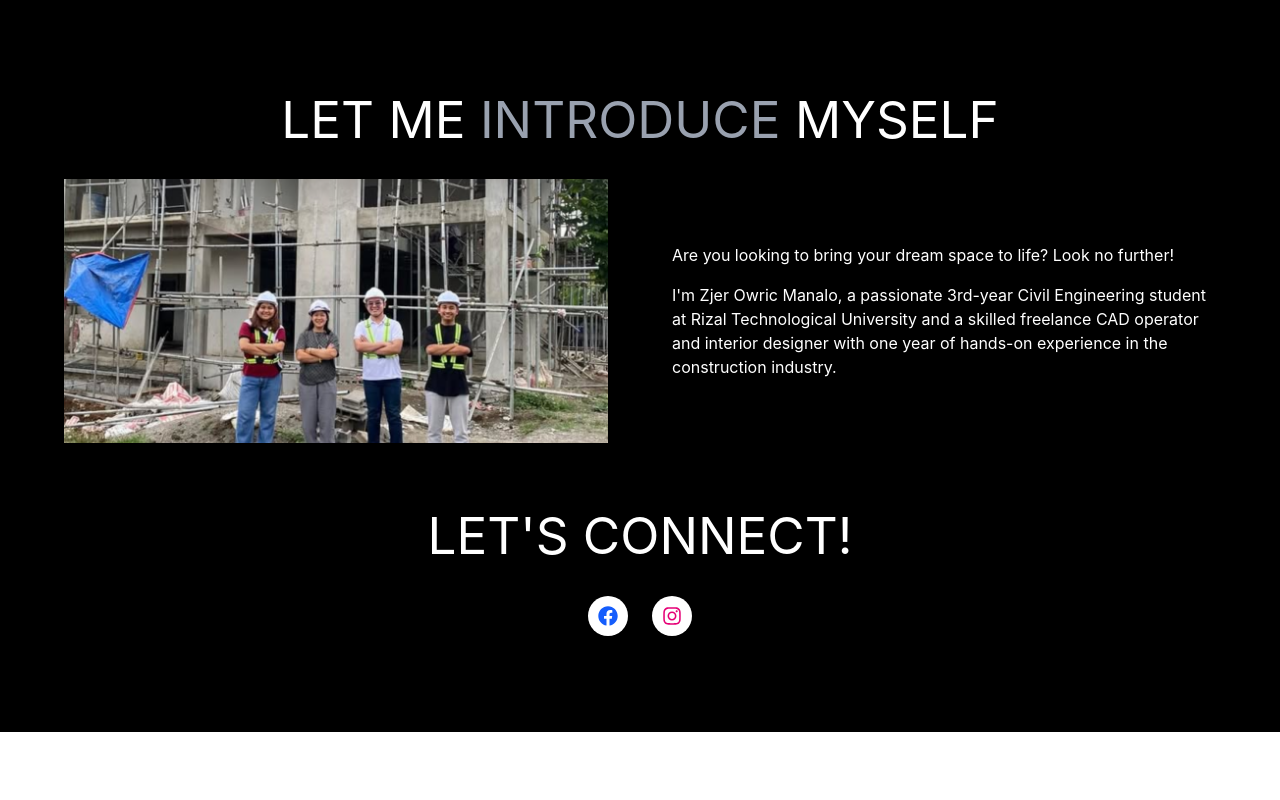
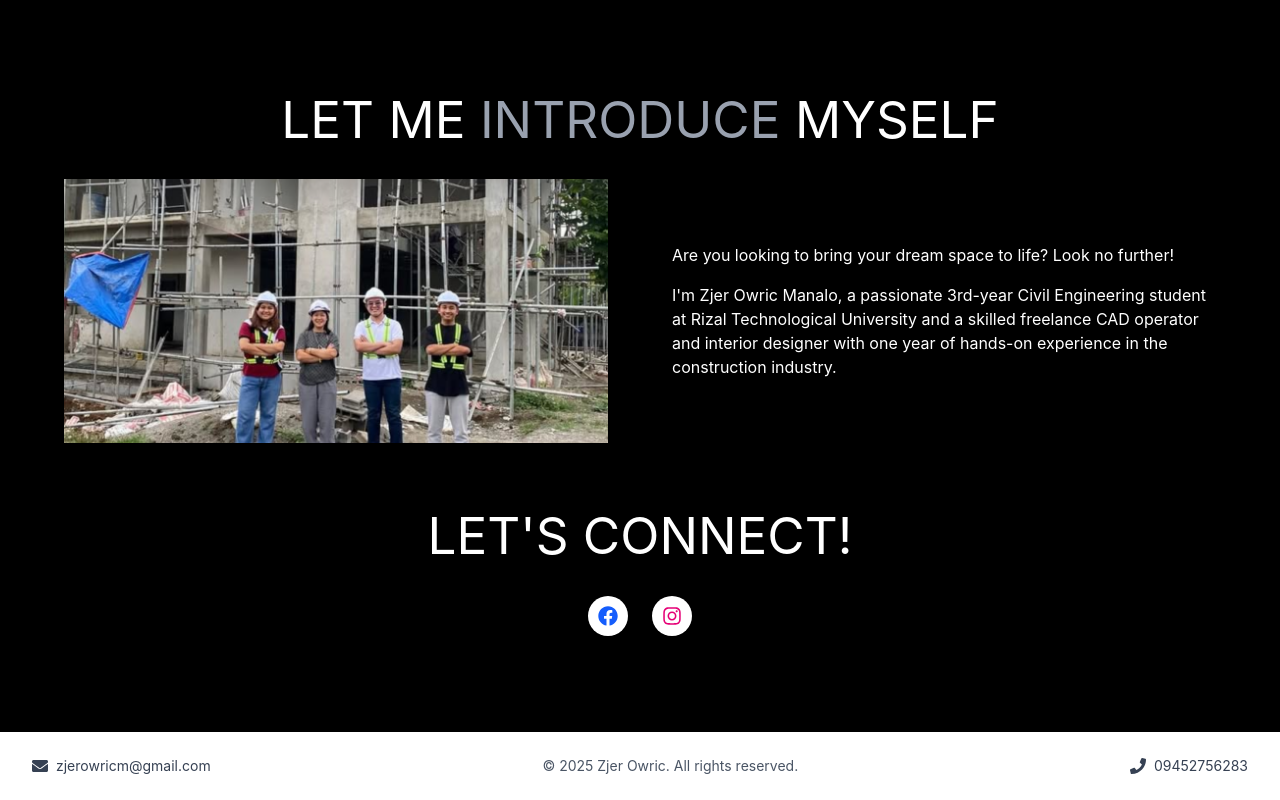
Before and after one commit to Valiantic/ZM-Design, a React (Vite) app: page / in a window 1280 px wide. Shown: the part 501-1301 px from the top of the page. Before the commit the page ends 1233 px from the top, so only its background shows below. Built offline with nearby package versions, Linux system fonts and the light colour scheme.

Commit message:
Create Footer Component

```diff
--- /dev/null
+++ b/src/components/FooterBlock/Footer.jsx
@@ -0,0 +1,33 @@
+import React from 'react'
+import { FaEnvelope, FaPhone } from 'react-icons/fa'
+
+const Footer = () => {
+  return (
+    <footer className="bg-white font-poppins shadow-lg">
+      <div className="max-w-screen-xl px-4 py-6 mx-auto sm:px-6 lg:px-8">
+        <div className="flex flex-col sm:flex-row justify-between items-center gap-4">
+          {/* Email - Left */}
+          <div className="flex items-center gap-2 text-gray-700">
+            <FaEnvelope className="w-4 h-4" />
+            <span className="text-sm">zjerowricm@gmail.com</span>
+          </div>
+
+          {/* Copyright - Center */}
+          <div className="order-first sm:order-none">
+            <p className="text-sm text-center text-gray-600">
+              © {new Date().getFullYear()} Zjer Owric. All rights reserved.
+            </p>
+          </div>
+
+          {/* Phone - Right */}
+          <div className="flex items-center gap-2 text-gray-700">
+            <FaPhone className="w-4 h-4" />
+            <span className="text-sm">09452756283</span>
+          </div>
+        </div>
+      </div>
+    </footer>
+  )
+}
+
+export default Footer
--- a/src/pages/Home.jsx
+++ b/src/pages/Home.jsx
@@ -2,6 +2,7 @@ import { useState } from 'react'
 import '../index.css'
 import React from 'react'
 import Navbar from '../components/NavbarBlock/Navbar'
+import Footer from '../components/FooterBlock/Footer'
 
 // BLOCKS
 import Profile from '../components/ProfileBlock/Profile'
@@ -15,8 +16,9 @@ const waveAnimation = {
 
 const Home = () => {
   return (
-    <div>
+    <div className="flex flex-col min-h-screen">
       <Navbar />
+      <main className="flex-grow">
         <div className="container mx-auto px-8 mt-16 md:mt-24 lg:mt-32">
 
           <div className="flex flex-col md:flex-row items-center justify-between">
@@ -32,8 +34,8 @@ const Home = () => {
           </div>
 
         </div>
-
-
+      </main>
+      <Footer />
     </div>
   )
 }
```
Lines whose indentation alone changed are shown as unchanged.
